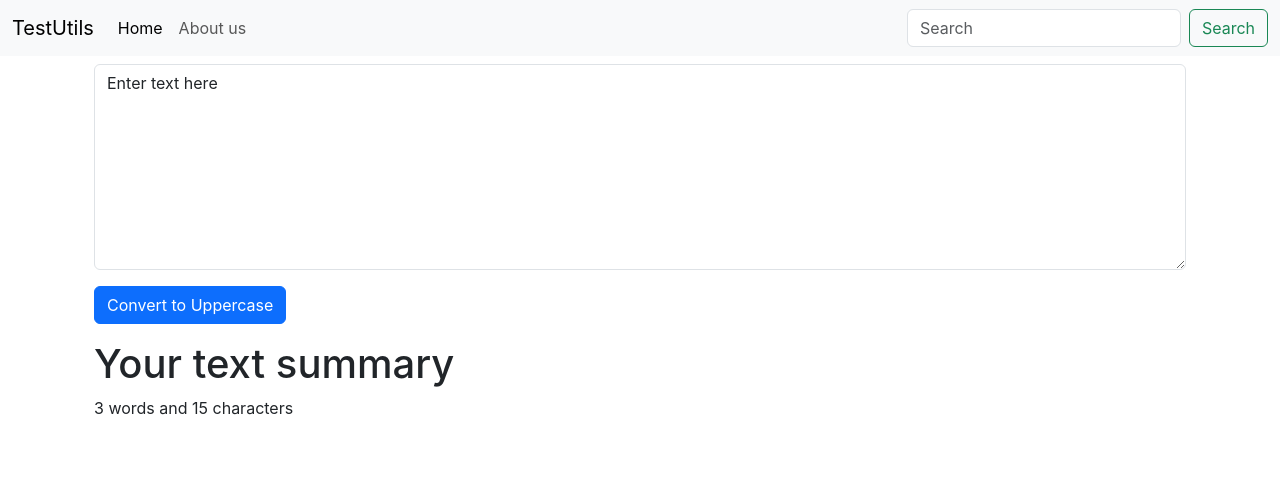
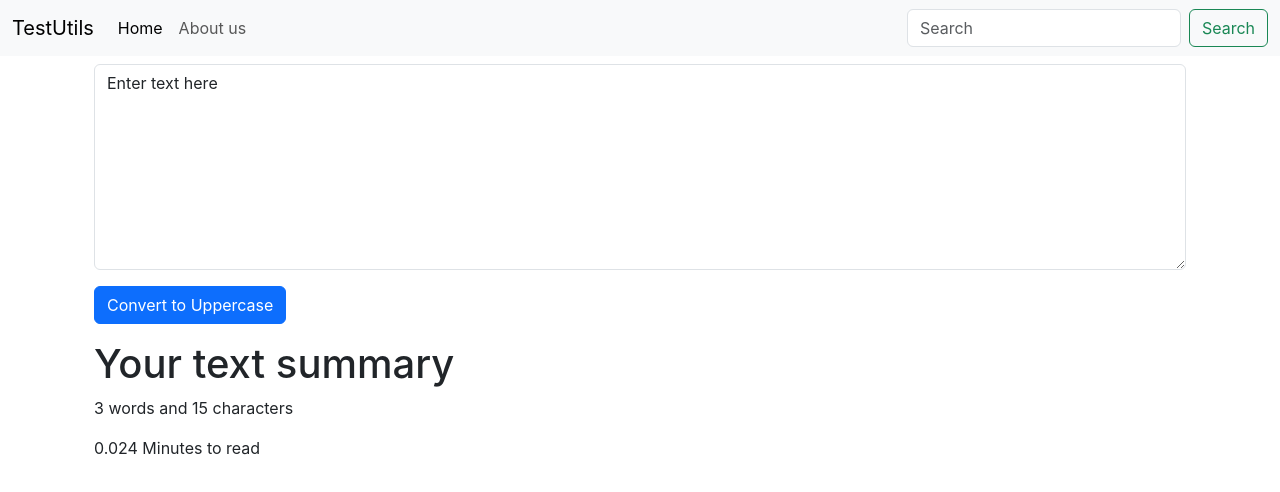
Before and after one commit to mithunurs17/React, a React (Create React App) app in the folder my-app/: page / in a window 1280 px wide. Shown: the top 492 px of the page. Built offline with nearby package versions, Linux system fonts and the light colour scheme.

Commit message:
Minutes to read

```diff
--- a/my-app/src/components/TextForm.js
+++ b/my-app/src/components/TextForm.js
@@ -25,6 +25,7 @@ export default function TextForm(props) {
     <div className='container my-3'>
         <h1>Your text summary</h1>
         <p>{text.split(" ").length} words and {text.length} characters</p>
+        <p>{0.008 * text.split(" ").length} Minutes to read</p>
     </div>
     </>
   )
```
